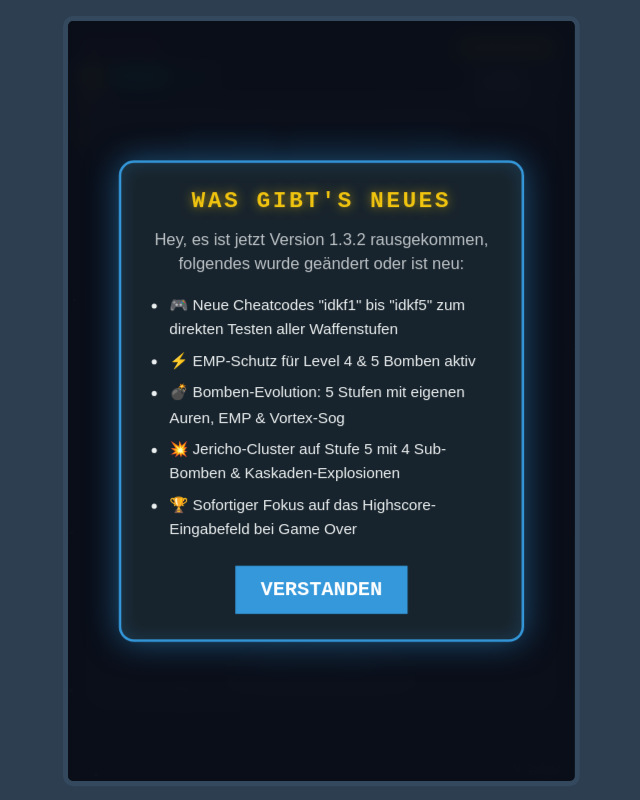
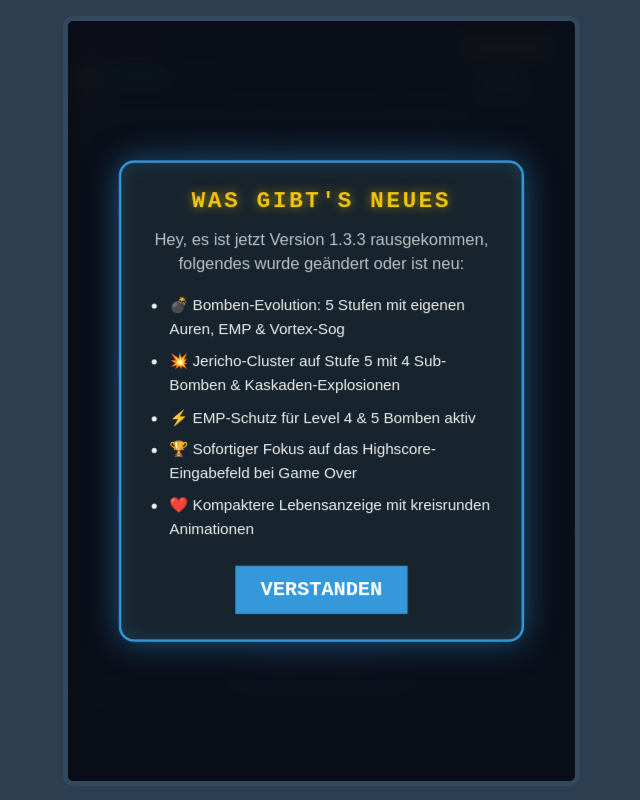
Before and after one commit to the3ver/starshooter_web, a website with bundled scripts: page src/index.html in a window 1280 px wide. Shown: the whole page, without its empty margins (324-964 px from the left). Built offline with nearby package versions, Linux system fonts and the light colour scheme.

Commit message:
Refactor: Cheatcodes aus Was-gibt-es-Neues Changelog entfernt (v1.3.3)

```diff
--- a/package.json
+++ b/package.json
@@ -1,6 +1,6 @@
 {
   "name": "webproject",
-  "version": "1.3.2",
+  "version": "1.3.3",
   "description": "Ein klassisches \"Space Shooter\"-Browserspiel, das komplett **ohne HTML5-Canvas** auskommt und stattdessen die Positionierung von DOM-Elementen (via `CSS position: absolute` und `transform`) nutzt.",
   "main": "index.js",
   "scripts": {
--- a/src/index.html
+++ b/src/index.html
@@ -94,7 +94,7 @@
 
             <div id="score-anzeige">00000</div>
             <div id="level-anzeige">LEVEL 1</div>
-            <div id="version-anzeige">V 1.3.2</div>
+            <div id="version-anzeige">V 1.3.3</div>
 
             <div id="boss-hp-container">
                 <div id="boss-hp-balken"></div>
--- a/src/js/changelog.js
+++ b/src/js/changelog.js
@@ -1,15 +1,15 @@
-export const GAME_VERSION = '1.3.2';
+export const GAME_VERSION = '1.3.3';
 
 export const changelogData = {
-  '1.3.2': {
-    version: '1.3.2',
-    intro: 'Hey, es ist jetzt Version 1.3.2 rausgekommen, folgendes wurde geändert oder ist neu:',
+  '1.3.3': {
+    version: '1.3.3',
+    intro: 'Hey, es ist jetzt Version 1.3.3 rausgekommen, folgendes wurde geändert oder ist neu:',
     highlights: [
-      '🎮 Neue Cheatcodes "idkf1" bis "idkf5" zum direkten Testen aller Waffenstufen',
-      '⚡ EMP-Schutz für Level 4 & 5 Bomben aktiv',
       '💣 Bomben-Evolution: 5 Stufen mit eigenen Auren, EMP & Vortex-Sog',
       '💥 Jericho-Cluster auf Stufe 5 mit 4 Sub-Bomben & Kaskaden-Explosionen',
-      '🏆 Sofortiger Fokus auf das Highscore-Eingabefeld bei Game Over'
+      '⚡ EMP-Schutz für Level 4 & 5 Bomben aktiv',
+      '🏆 Sofortiger Fokus auf das Highscore-Eingabefeld bei Game Over',
+      '❤️ Kompaktere Lebensanzeige mit kreisrunden Animationen'
     ]
   }
 };
```
Also changed, not shown: index.html (+1 -1 lines), tests/game.spec.js (+3 -3 lines).
